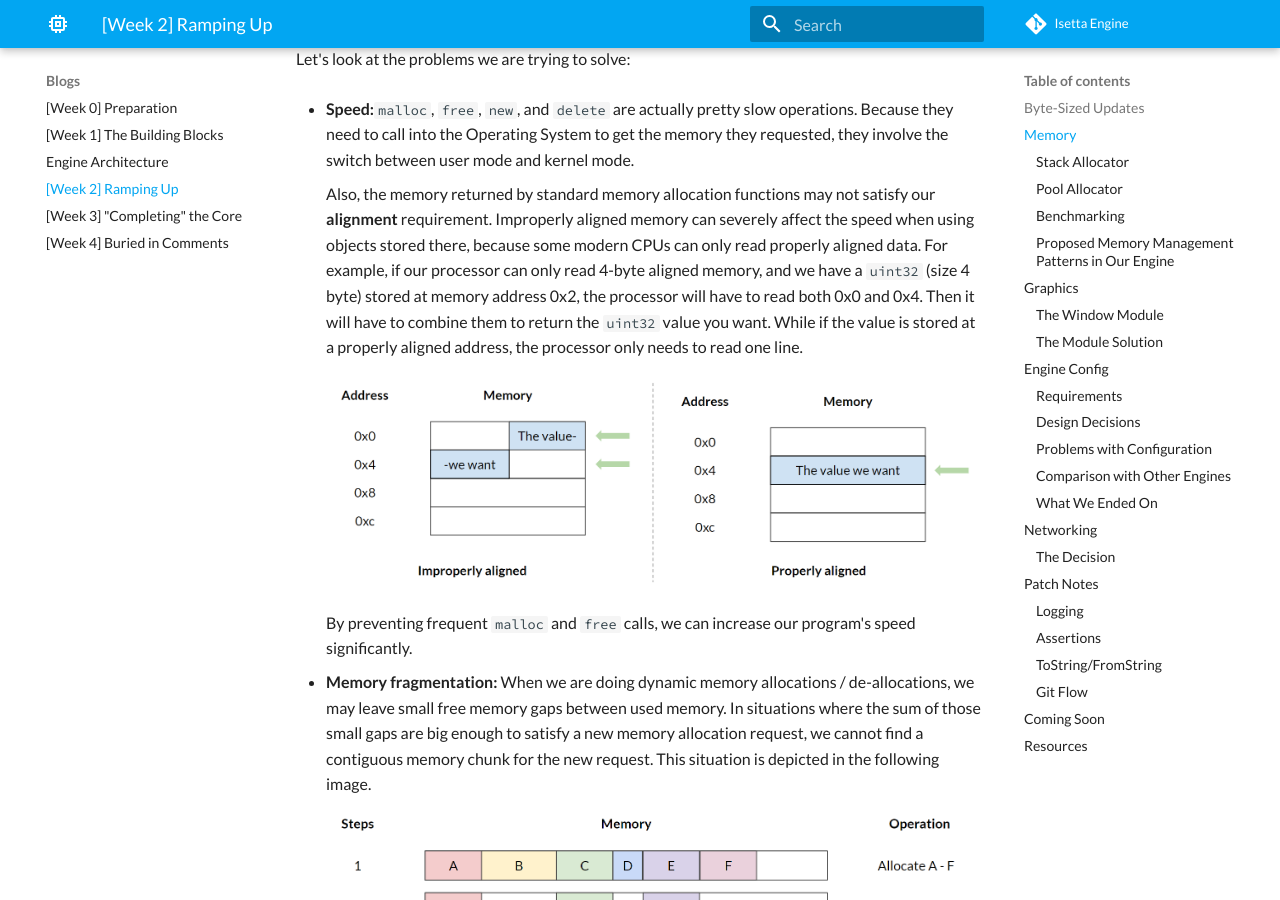
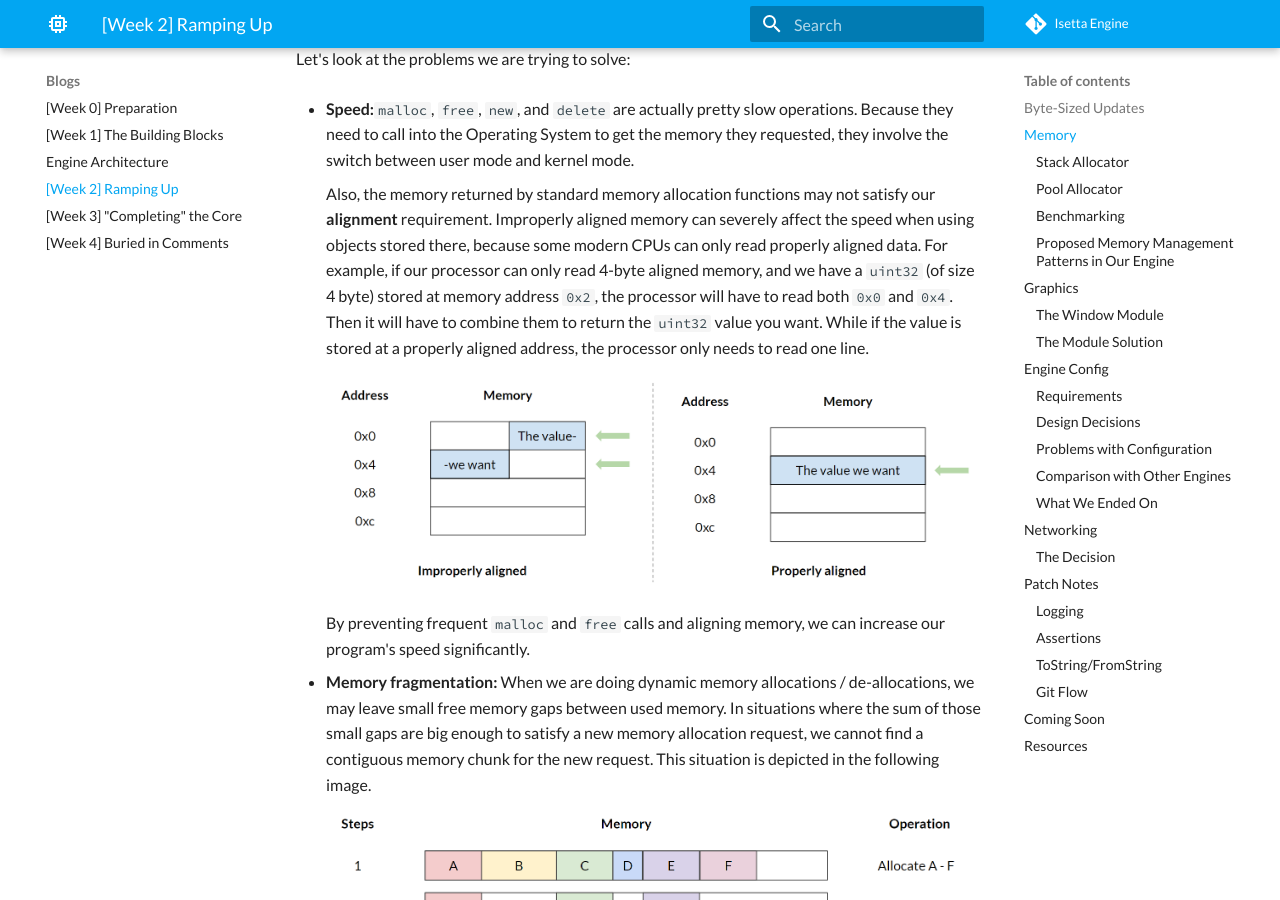
Before and after one commit to Isetta-Team/Isetta-Website-Raw, an MkDocs documentation site: the page built from docs/blogs/week-2.md, in a window 1280 px wide and 900 px high, scrolled down 1399 px. Built offline with MkDocs 1.6.1 and Material for MkDocs 9.7.7, drawn with Linux system fonts in a browser that asks for light colours; comment, search, counter and statistics services are not loaded.

Commit message:
Fixed a sentence

```diff
--- a/docs/blogs/week-2.md
+++ b/docs/blogs/week-2.md
@@ -31,11 +31,11 @@ Let's look at the problems we are trying to solve:
 
 *   **Speed:**`malloc`, `free`, `new`, and `delete` are actually pretty slow operations. Because they need to call into the Operating System to get the memory they requested, they involve the switch between user mode and kernel mode.
 
-    Also, the memory returned by standard memory allocation functions may not satisfy our **alignment** requirement. Improperly aligned memory can severely affect the speed when using objects stored there, because some modern CPUs can only read properly aligned data. For example, if our processor can only read 4-byte aligned memory, and we have a `uint32` (size 4 byte) stored at memory address 0x2, the processor will have to read both 0x0 and 0x4. Then it will have to combine them to return the `uint32` value you want. While if the value is stored at a properly aligned address, the processor only needs to read one line.
+    Also, the memory returned by standard memory allocation functions may not satisfy our **alignment** requirement. Improperly aligned memory can severely affect the speed when using objects stored there, because some modern CPUs can only read properly aligned data. For example, if our processor can only read 4-byte aligned memory, and we have a `uint32` (of size 4 byte) stored at memory address `0x2`, the processor will have to read both `0x0` and `0x4`. Then it will have to combine them to return the `uint32` value you want. While if the value is stored at a properly aligned address, the processor only needs to read one line.
 
     ![Memory Access](../images/blogs/memory_access.png "Memory Access")
 
-    By preventing frequent `malloc` and `free` calls, we can increase our program's speed significantly.
+    By preventing frequent `malloc` and `free` calls and aligning memory, we can increase our program's speed significantly.
 
 *   **Memory fragmentation:** When we are doing dynamic memory allocations / de-allocations, we may leave small free memory gaps between used memory. In situations where the sum of those small gaps are big enough to satisfy a new memory allocation request, we cannot find a contiguous memory chunk for the new request. This situation is depicted in the following image.
 
```
